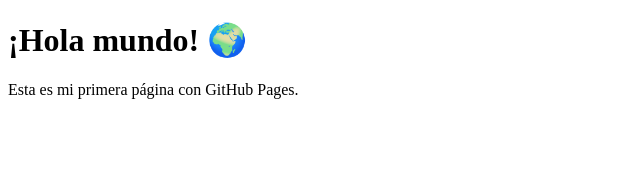
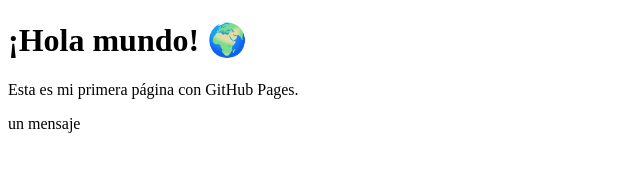
Before and after one commit to deeiem/mi-perfil, a plain HTML site: page index.html in a window 1280 px wide. Shown: the full height of the page, 0-640 px from the left. Drawn offline with Linux system fonts and the light colour scheme.

Commit message:
agregar un mensaje

```diff
--- a/index.html
+++ b/index.html
@@ -7,5 +7,6 @@
 <body>
   <h1>¡Hola mundo! 🌍</h1>
   <p>Esta es mi primera página con GitHub Pages.</p>
+  <p>un mensaje</p>
 </body>
 </html>
```
